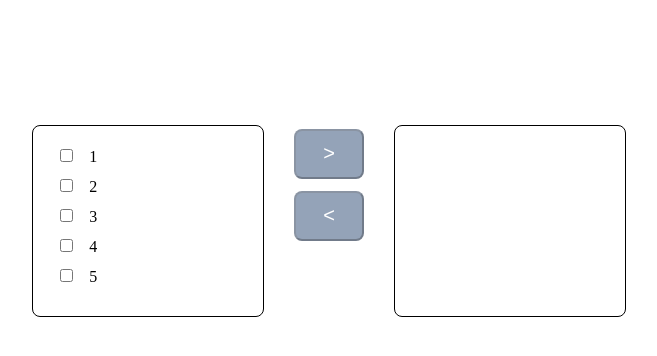
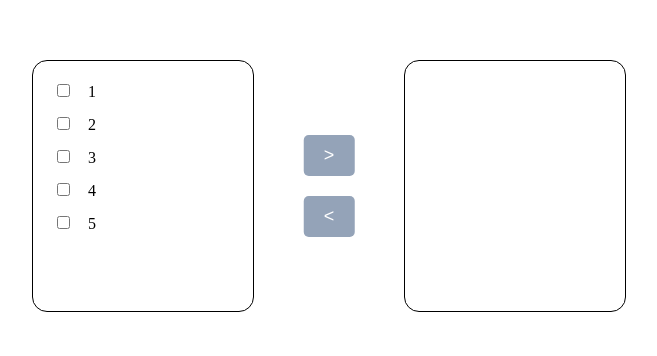
Before and after one commit to abaadali899/DataShiftUnshift, a React (Vite) app: page / in a window 1280 px wide. Shown: the part 142-498 px from the top of the page, without its empty margins (311-968 px from the left). Built offline with nearby package versions, Linux system fonts and the light colour scheme.

Commit message:
another Commit

```diff
--- a/src/App.css
+++ b/src/App.css
@@ -1,21 +1,54 @@
-.app {
+.App {
   display: flex;
   justify-content: center;
   align-items: center;
-  height: 75vh;
+  height: 80vh;
+
+}
+
+.dual-div-container {
+  display: flex;
+  justify-content: space-between;
+  align-items: center;
+  position: relative;
 }
 
 .left-div, .right-div {
   border: 1px solid black;
-  padding: 10px;
-  margin: 10px;
+  width: 180px;
+  height: 210px;
+  display: flex;
+  flex-direction: column;
+  padding: 20px;
+  border-radius: 15px;
+}
+
+.left-div {
+  margin-right: 100px;
+}
+
+.right-div {
+  margin-left: 50px;
 }
 
 .buttons {
-  padding-top: 25px;
   display: flex;
   flex-direction: column;
-  justify-content: center;
+  align-items: center;
+  position: absolute;
+  left: 50%;
+  transform: translateX(-50%);
+}
 
-  margin: 0 20px;
+button {
+  margin: 10px 0;
+  padding: 10px 20px;
+  border: none;
+  border-radius: 5px;
+  cursor: pointer;
+  background-color: rgb(148,163,184);
 }
+
+button:enabled {
+  background-color: rgb(42, 123, 228);
+}
--- a/src/App.jsx
+++ b/src/App.jsx
@@ -1,63 +1,77 @@
-import React, { useState } from 'react';
+import React, { useState, useEffect } from 'react';
+import DualDivContainer from './components/DualDivContainer';
 import Button from './components/Button';
-import RightDiv from './components/RightDiv';
-import LeftDiv from './components/LeftDiv';
 import './App.css';
 
+const App = () => {
+  const initialCheckboxes = [
+    { id: 1, label: '1', checked: false },
+    { id: 2, label: '2', checked: false },
+    { id: 3, label: '3', checked: false },
+    { id: 4, label: '4', checked: false },
+    { id: 5, label: '5', checked: false },
+  ];
 
-const App = () => {
-  const [leftItems, setLeftItems] = useState([
-    { label: '1', checked: false },
-    { label: '2', checked: false },
-    { label: '3', checked: false },
-    { label: '4', checked: false },
-    { label: '5', checked: false },
-  ]);
+  const [leftCheckboxes, setLeftCheckboxes] = useState(initialCheckboxes);
+  const [rightCheckboxes, setRightCheckboxes] = useState([]);
+  const [isShiftActive, setIsShiftActive] = useState(false);
+  const [isUnshiftActive, setIsUnshiftActive] = useState(false);
 
-  const [rightItems, setRightItems] = useState([]);
-  const [shiftEnabled, setShiftEnabled] = useState(false);
-  const [unshiftEnabled, setUnshiftEnabled] = useState(false);
+  useEffect(() => {
+    setIsShiftActive(leftCheckboxes.some(cb => cb.checked));
+  }, [leftCheckboxes]);
 
-  const handleCheckBoxChange = (label, isLeftDiv) => {
-    if (isLeftDiv) {
-      const updatedLeftItems = leftItems.map((item) =>
-        item.label === label ? { ...item, checked: !item.checked } : item
+  useEffect(() => {
+    setIsUnshiftActive(rightCheckboxes.length > 0);
+  }, [rightCheckboxes]);
+
+  const handleCheckboxChange = (id, checked, side) => {
+    if (side === 'left') {
+      const updatedCheckboxes = leftCheckboxes.map((cb) =>
+        cb.id === id ? { ...cb, checked } : cb
       );
-      setLeftItems(updatedLeftItems);
-      setShiftEnabled(updatedLeftItems.some((item) => item.checked));
+      setLeftCheckboxes(updatedCheckboxes);
     } else {
-      const updatedRightItems = rightItems.map((item) =>
-        item.label === label ? { ...item, checked: !item.checked } : item
+      const updatedCheckboxes = rightCheckboxes.map((cb) =>
+        cb.id === id ? { ...cb, checked } : cb
       );
-      setRightItems(updatedRightItems);
-      setUnshiftEnabled(updatedRightItems.some((item) => !item.checked));
+      setRightCheckboxes(updatedCheckboxes);
     }
   };
 
   const handleShift = () => {
-    const itemsToShift = leftItems.filter((item) => item.checked).map((item) => ({ ...item, checked: true }));
-    setRightItems(rightItems.concat(itemsToShift));
-    setLeftItems(leftItems.filter((item) => !item.checked));
-    setShiftEnabled(false);
+    const selectedCheckboxes = leftCheckboxes.filter(cb => cb.checked);
+    const remainingCheckboxes = leftCheckboxes.filter(cb => !cb.checked);
+    setLeftCheckboxes(remainingCheckboxes);
+    setRightCheckboxes([...rightCheckboxes, ...selectedCheckboxes.map(cb => ({ ...cb, checked: true }))]);
   };
 
   const handleUnshift = () => {
-    const itemsToUnshift = rightItems.filter((item) => !item.checked).map((item) => ({ ...item, checked: false }));
-    setLeftItems(leftItems.concat(itemsToUnshift));
-    setRightItems(rightItems.filter((item) => item.checked));
-    setUnshiftEnabled(false);
+    setLeftCheckboxes([...leftCheckboxes, ...rightCheckboxes.map(cb => ({ ...cb, checked: false }))]);
+    setRightCheckboxes([]);
   };
 
   return (
-    <div className="app">
-      <LeftDiv items={leftItems} onCheckBoxChange={(label, isLeftDiv) => handleCheckBoxChange(label, isLeftDiv)} />
+    <div className="App">
+      <DualDivContainer
+        leftCheckboxes={leftCheckboxes}
+        rightCheckboxes={rightCheckboxes}
+        onCheckboxChange={handleCheckboxChange}
+      />
       <div className="buttons">
-        <Button onClick={handleShift} disabled={!shiftEnabled} label=">"/>
-
-        <Button onClick={handleUnshift} disabled={!unshiftEnabled} label="<" />
+        <Button
+          text=">"
+          onClick={handleShift}
+          isActive={isShiftActive}
+        />
+        <Button
+          text="<"
+          onClick={handleUnshift}
+          isActive={isUnshiftActive}
+        />
       </div>
-      <RightDiv items={rightItems} onCheckBoxChange={(label, isLeftDiv) => handleCheckBoxChange(label, isLeftDiv)} />
     </div>
   );
 };
+
 export default App;
--- a/src/components/Button.jsx
+++ b/src/components/Button.jsx
@@ -1,11 +1,14 @@
- import React from 'react';
-const Button = ({ onClick, disabled, label }) => {
+import React from 'react';
+const Button = ({ text, onClick, isActive }) => {
   return (
-    <button onClick={onClick} disabled={disabled} style={{width:"70px",height:"50px",
-     fontSize:"20px",borderRadius:"8px", marginTop:"12px",color:"white", backgroundColor:"rgb(148,163,184)"}}>
-      {label}
+    <button
+    style={{color:"white", fontSize:"18px"}}
+      onClick={onClick}
+      disabled={!isActive}
+
+    >
+      {text}
     </button>
   );
 };
-
 export default Button;
--- a/src/components/CheckBox .jsx
+++ /dev/null
@@ -1,13 +0,0 @@
-
-import React from 'react';
-
-const CheckBox = ({ label, checked, onChange }) => {
-  return (
-    <div style={{marginBottom:"10px", justifyContent:"center", alignItems:"self-start", }}>
-      <input style={{cursor:"pointer",width:"10%"}} type="checkbox" checked={checked} onChange={onChange}  />
-      <label   style={{cursor:"pointer", marginLeft:"10px"}} >{label}</label>
-    </div>
-  );
-};
-
-export default CheckBox;
--- /dev/null
+++ b/src/components/CheckBoxList.jsx
@@ -0,0 +1,25 @@
+import React from 'react';
+
+const CheckboxList = ({ checkboxes, onCheckboxChange }) => {
+    return (
+      <div className="checkbox-list" >
+        {checkboxes.map((checkbox) => (
+          <div key={checkbox.id}>
+            <input
+            style={{marginBottom:"17px"}}
+              type="checkbox"
+              checked={checkbox.checked}
+              onChange={(e) => onCheckboxChange(checkbox.id, e.target.checked)}
+            />
+
+            <label style={{marginLeft:"15px",marginBottom:"17px"}} onClick={() => onCheckboxChange(checkbox.id, !checkbox.checked)}>
+              {checkbox.label}
+            </label>
+          </div>
+        ))}
+      </div>
+    );
+  };
+
+
+export default CheckboxList;
--- /dev/null
+++ b/src/components/DualDivContainer.jsx
@@ -0,0 +1,16 @@
+import React from 'react';
+import CheckboxList from './CheckBoxList';
+const DualDivContainer = ({ leftCheckboxes, rightCheckboxes, onCheckboxChange }) => {
+    return (
+      <div className="dual-div-container">
+        <div className="left-div">
+          <CheckboxList checkboxes={leftCheckboxes} onCheckboxChange={(id, checked) => onCheckboxChange(id, checked, 'left')} />
+        </div>
+        <div className="right-div">
+          <CheckboxList checkboxes={rightCheckboxes} onCheckboxChange={(id, checked) => onCheckboxChange(id, checked, 'right')} />
+        </div>
+      </div>
+    );
+  };
+
+export default DualDivContainer;
--- a/src/components/LeftDiv.jsx
+++ /dev/null
@@ -1,20 +0,0 @@
-import React from 'react';
-import CheckBox from './CheckBox ';
-
-const LeftDiv = ({ items, onCheckBoxChange }) => {
-    return (
-      <div className="left-div" style={{  border: '1px solid black', borderRadius:"8px",height:"150px", padding: '20px', width: '15%' , marginTop:"120px" }}>
-        {items.map((item) => (
-          <CheckBox
-            key={item.label}
-            label={item.label}
-            checked={item.checked}
-            onChange={() => onCheckBoxChange(item.label, true)}
-          />
-        ))}
-      </div>
-    );
-  };
-
-
-export default LeftDiv;
--- a/src/components/RightDiv.jsx
+++ /dev/null
@@ -1,19 +0,0 @@
-import React from 'react';
-import CheckBox from './CheckBox ';
-
-const RightDiv = ({ items, onCheckBoxChange }) => {
-    return (
-      <div className="right-div" style={{  border: '1px solid black', borderRadius:"8px",height:"150px", padding: '20px', width: '15%' , marginTop:"120px" }}>
-        {items.map((item) => (
-          <CheckBox
-            style={{width:"20%",cursor:"pointer"}}
-            key={item.label}
-            label={item.label}
-            checked={item.checked}
-            onChange={() => onCheckBoxChange(item.label, false)}
-          />
-        ))}
-      </div>
-    );
-  };
-export default RightDiv;
```
